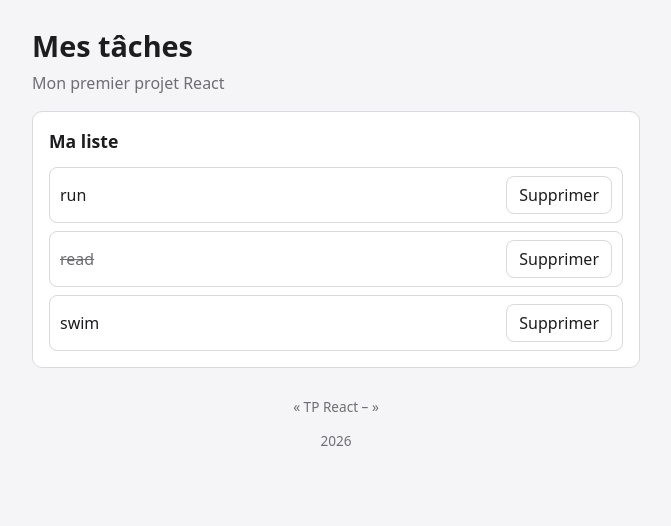
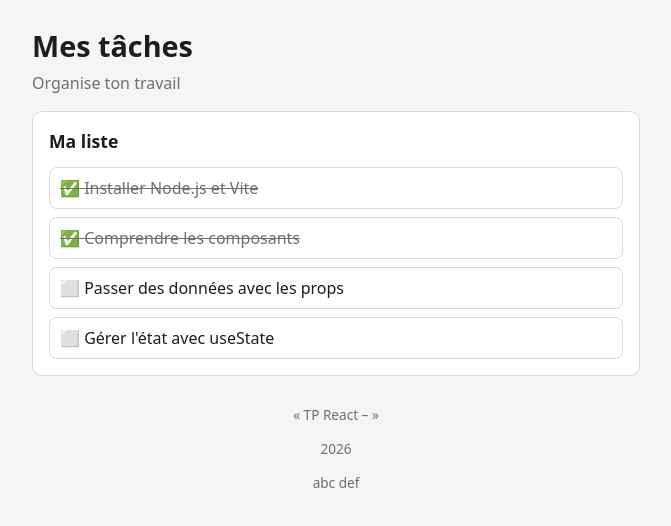
Before and after one commit to dohazilaoui005-ui/tp-react-taches, a React (Vite) app in the folder mes-taches/: page / in a window 1280 px wide. Shown: the top 526 px of the page, without its empty margins (304-975 px from the left). Built offline with nearby package versions, Linux system fonts and the light colour scheme.

Commit message:
Étape 2 : props, children et listes

```diff
--- a/mes-taches/src/App.jsx
+++ b/mes-taches/src/App.jsx
@@ -1,17 +1,25 @@
 import Entete from './components/Entete.jsx'
 import ListeTaches from './components/ListeTaches.jsx'
 import Pied from './components/Pied.jsx'
-
+import Carte from './components/Carte.jsx'
 
 function App() {
+  const TACHES = [
+  { id: 1, titre: 'Installer Node.js et Vite', terminee: true },
+  { id: 2, titre: 'Comprendre les composants', terminee: true },
+  { id: 3, titre: 'Passer des données avec les props', terminee: false },
+  { id: 4, titre: "Gérer l'état avec useState", terminee: false },
+]
   return (
     <div className="app">
-      <Entete />
-      <section className="carte">
-        <h2>Ma liste</h2>
-        <ListeTaches />
-      </section>
-      <Pied />
+      <Entete
+  titre="Mes tâches"
+  sousTitre="Organise ton travail"
+/>
+      <Carte titre="Ma liste">
+          <ListeTaches taches={TACHES} />
+      </Carte>
+      <Pied auteur="abc def" />
     </div>
   )
 }
--- /dev/null
+++ b/mes-taches/src/components/Carte.jsx
@@ -0,0 +1,12 @@
+import "../index.css";
+
+function Carte({ titre, children }) {
+  return (
+    <section className="carte">
+      <h2>{titre}</h2>
+      {children}
+    </section>
+  )
+}
+
+export default Carte
--- a/mes-taches/src/components/Entete.jsx
+++ b/mes-taches/src/components/Entete.jsx
@@ -1,8 +1,8 @@
-function Entete() {
+function Entete({titre,sousTitre}) {
   return (
     <header className="entete">
-      <h1>Mes tâches</h1>
-      <p>Mon premier projet React</p>
+      <h1>{titre}</h1>
+      <p>{sousTitre}</p>
     </header>
   )
 }
--- a/mes-taches/src/components/ListeTaches.jsx
+++ b/mes-taches/src/components/ListeTaches.jsx
@@ -1,25 +1,21 @@
 
 import "../index.css";
+import Tache from "./Tache";
 
-function ListeTaches() {
+function ListeTaches({ taches }) {
   return (
     <ul className="liste-taches">
-
-      <li className="tache">
-        <span className="titre">run</span>
-        <button>Supprimer</button>
-      </li>
-
-      <li className="tache terminee">
-        <span className="titre">read</span>
-        <button>Supprimer</button>
-      </li>
-
-      <li className="tache">
-        <span className="titre">swim</span>
-        <button>Supprimer</button>
-      </li>
-
+      {taches.length === 0 ? (
+        <p className="vide">Aucune tâche à afficher.</p>
+      ) : (
+        taches.map((tache) => (
+          <Tache
+            key={tache.id}
+            titre={tache.titre}
+            terminee={tache.terminee}
+          />
+        ))
+      )}
     </ul>
   );
 }
--- a/mes-taches/src/components/Pied.jsx
+++ b/mes-taches/src/components/Pied.jsx
@@ -1,10 +1,13 @@
-function Pied() {
+import "../index.css";
+
+function Pied({auteur}) {
     const d = new Date();
 let year = d.getFullYear();
   return (
     <footer className="pied">
         <p> « TP React – » </p>
         {year}
+        <p>{auteur}</p>
     </footer>
   )
 }
--- /dev/null
+++ b/mes-taches/src/components/Tache.jsx
@@ -0,0 +1,13 @@
+
+import "../index.css";
+function Tache({ titre, terminee }) {
+  return (
+    <li className={terminee ? "tache terminee" : "tache"}>
+      <span className="titre">
+        {terminee ? "✅" : "⬜"} {titre}
+      </span>
+    </li>
+  );
+}
+
+export default Tache;
```
